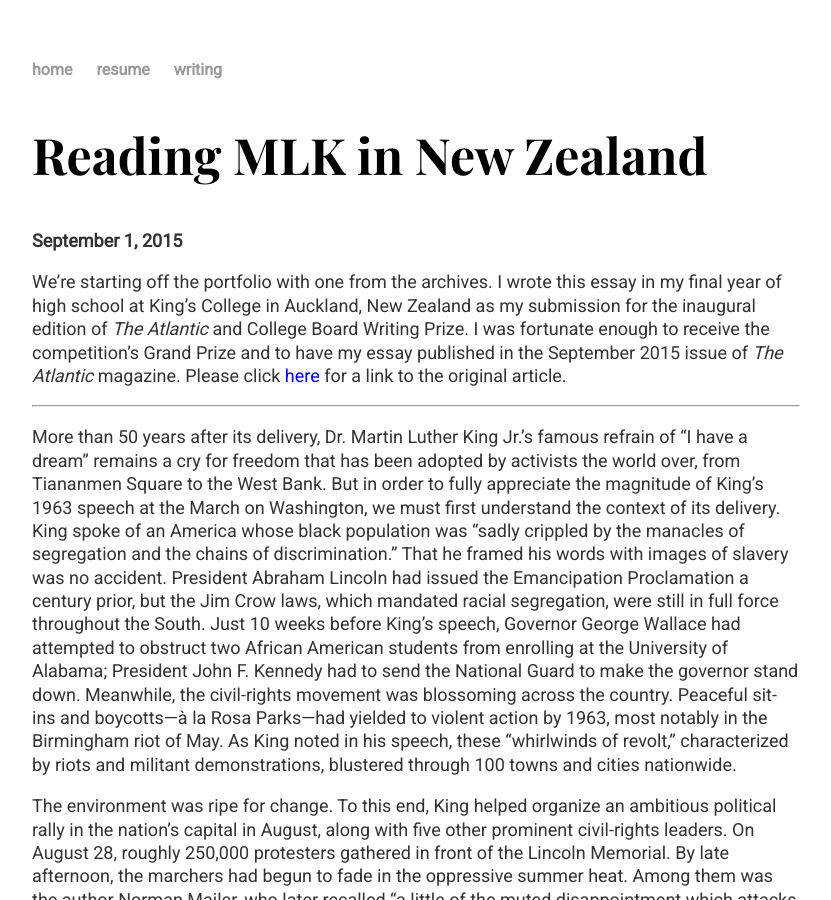
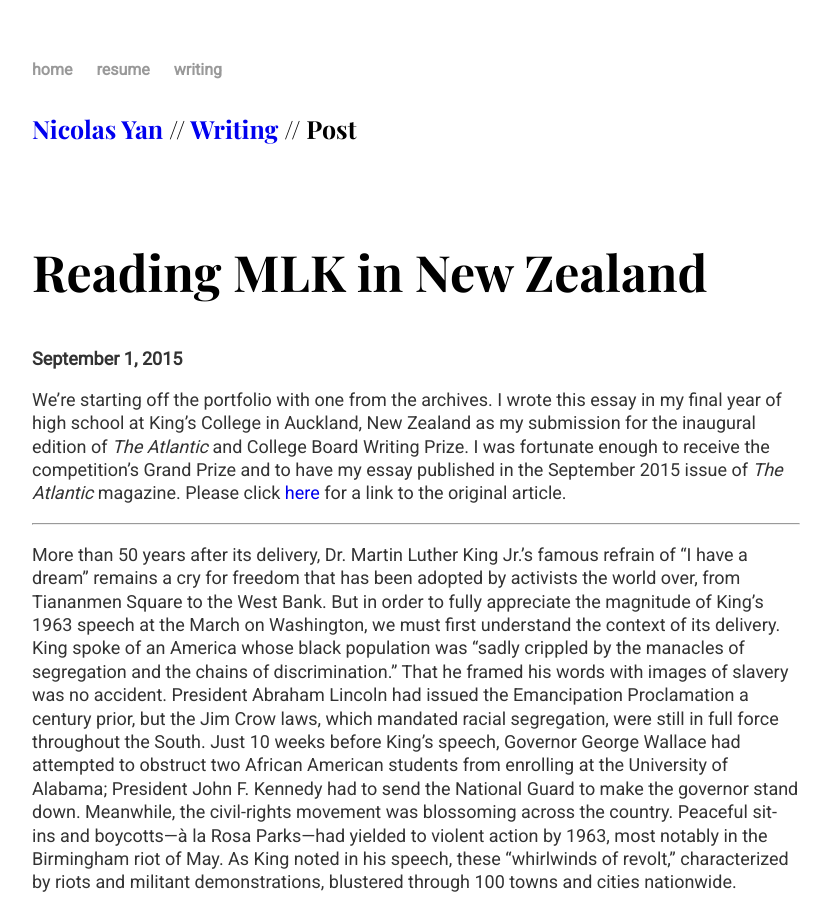
Before and after one commit to nicolas-yan/nicolas-yan.github.io, a Jekyll site: the page built from _posts/2015-09-01-reading-mlk-in-new-zealand.md, in a window 1280 px wide and 900 px high. Shown: the whole window, without its empty margins (224-1055 px from the left). Built offline with Jekyll 4.4.1, drawn with Linux system fonts in a browser that asks for light colours; some web fonts are replaced.

Commit message:
Update post.html

```diff
--- a/_layouts/post.html
+++ b/_layouts/post.html
@@ -1,6 +1,8 @@
 ---
 layout: default
 ---
+<h4><a href="/">Nicolas Yan</a>  //  <a href="/writing">Writing</a>  //  Post</h4>
+<br>
 <h2>{{ page.title }}</h2>
 <h3 class="meta">{{ page.date | date: "%B %-d, %Y" }}</h3>
 
```
